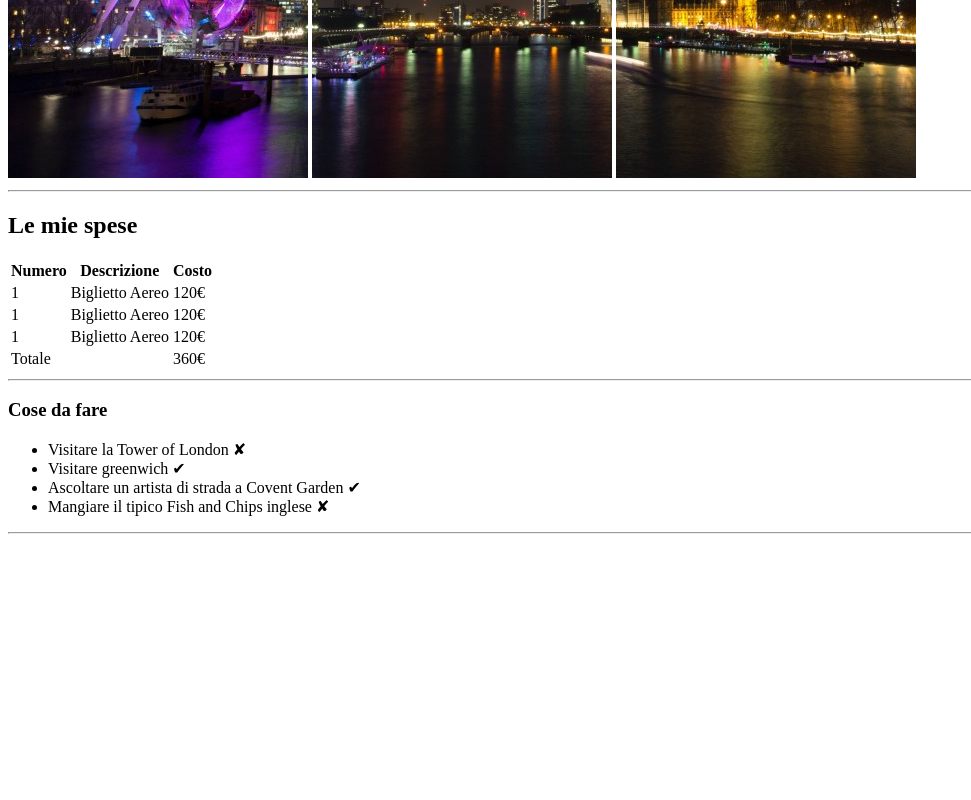
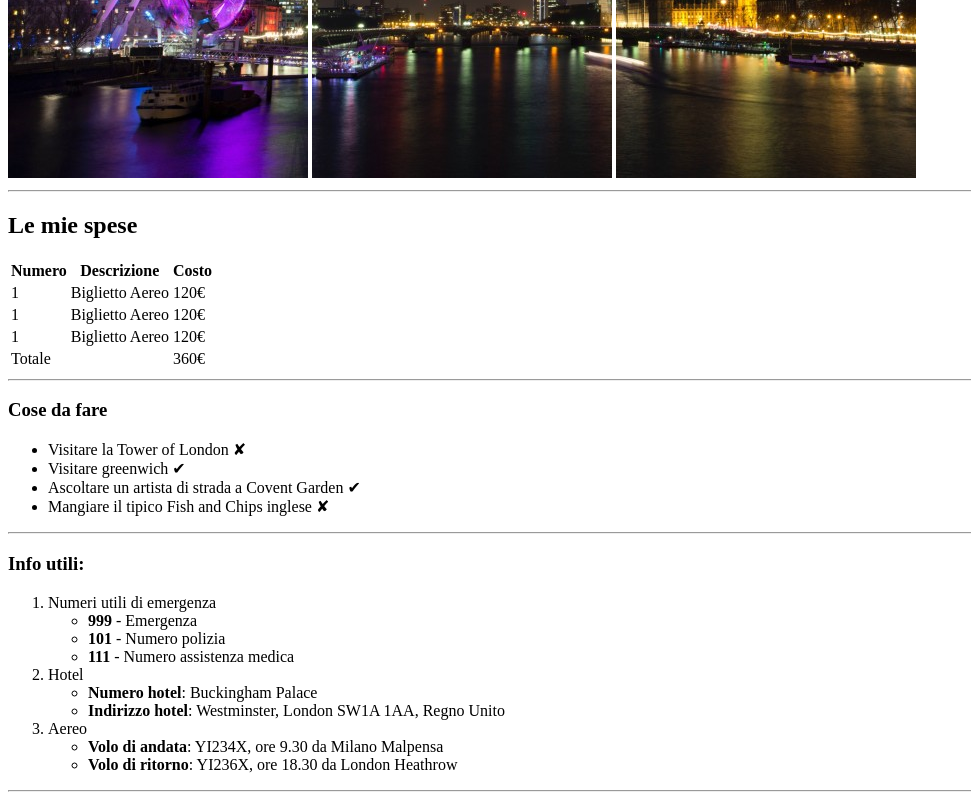
Before and after one commit to totarochristian/html-london-trip, a plain HTML site: page index.html in a window 1280 px wide. Shown: the part 502-1302 px from the top of the page, without its empty margins (0-971 px from the left). Before the commit the page ends 1044 px from the top, so only its background shows below. Drawn offline with Linux system fonts and the light colour scheme.

Commit message:
Definition of the section "Info utili" of the main section of the index.html page. In particular the following elements have been added: title, ordered list with nested unordered lists and an horizontal line.

```diff
--- a/index.html
+++ b/index.html
@@ -68,6 +68,36 @@
             </ul>
             <hr>
         </section>
+
+        <!-- Definition of the section "Info utili", composed by an h3 title, an ordered list with nested unordered lists and an horizontal line -->
+        <section>
+            <h3>Info utili:</h3>
+            <ol>
+                <li>
+                    Numeri utili di emergenza
+                    <ul>
+                        <li><b>999</b> - Emergenza</li>
+                        <li><b>101</b> - Numero polizia</li>
+                        <li><b>111</b> - Numero assistenza medica</li>
+                    </ul>
+                </li>
+                <li>
+                    Hotel
+                    <ul>
+                        <li><b>Numero hotel</b>: Buckingham Palace</li>
+                        <li><b>Indirizzo hotel</b>: Westminster, London SW1A 1AA, Regno Unito</li>
+                    </ul>
+                </li>
+                <li>
+                    Aereo
+                    <ul>
+                        <li><b>Volo di andata</b>: YI234X, ore 9.30 da Milano Malpensa</li>
+                        <li><b>Volo di ritorno</b>: YI236X, ore 18.30 da London Heathrow</li>
+                    </ul>
+                </li>
+            </ol>
+            <hr>
+        </section>
     </main>
     <!-- End of the main definition -->
 
```
